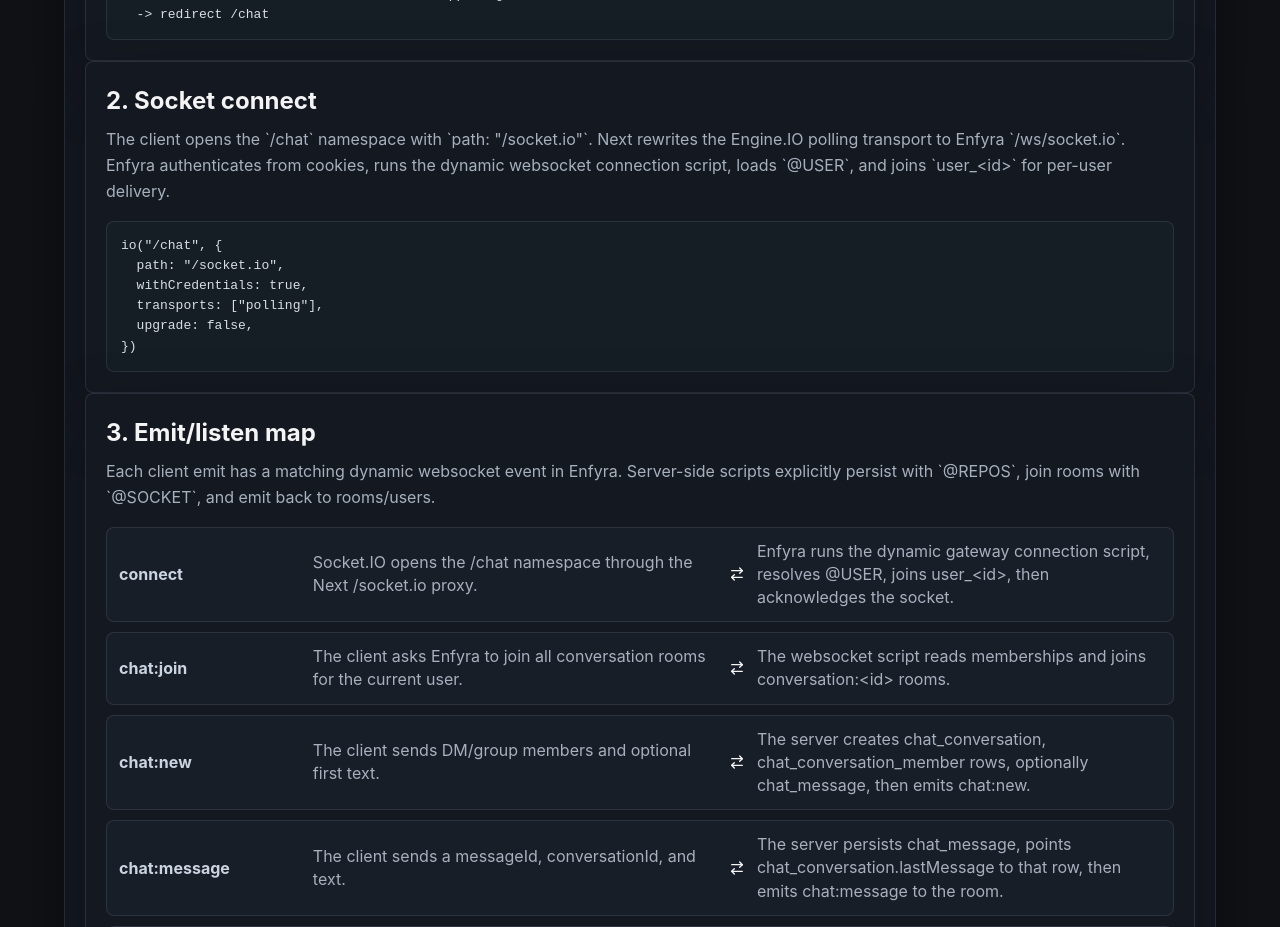
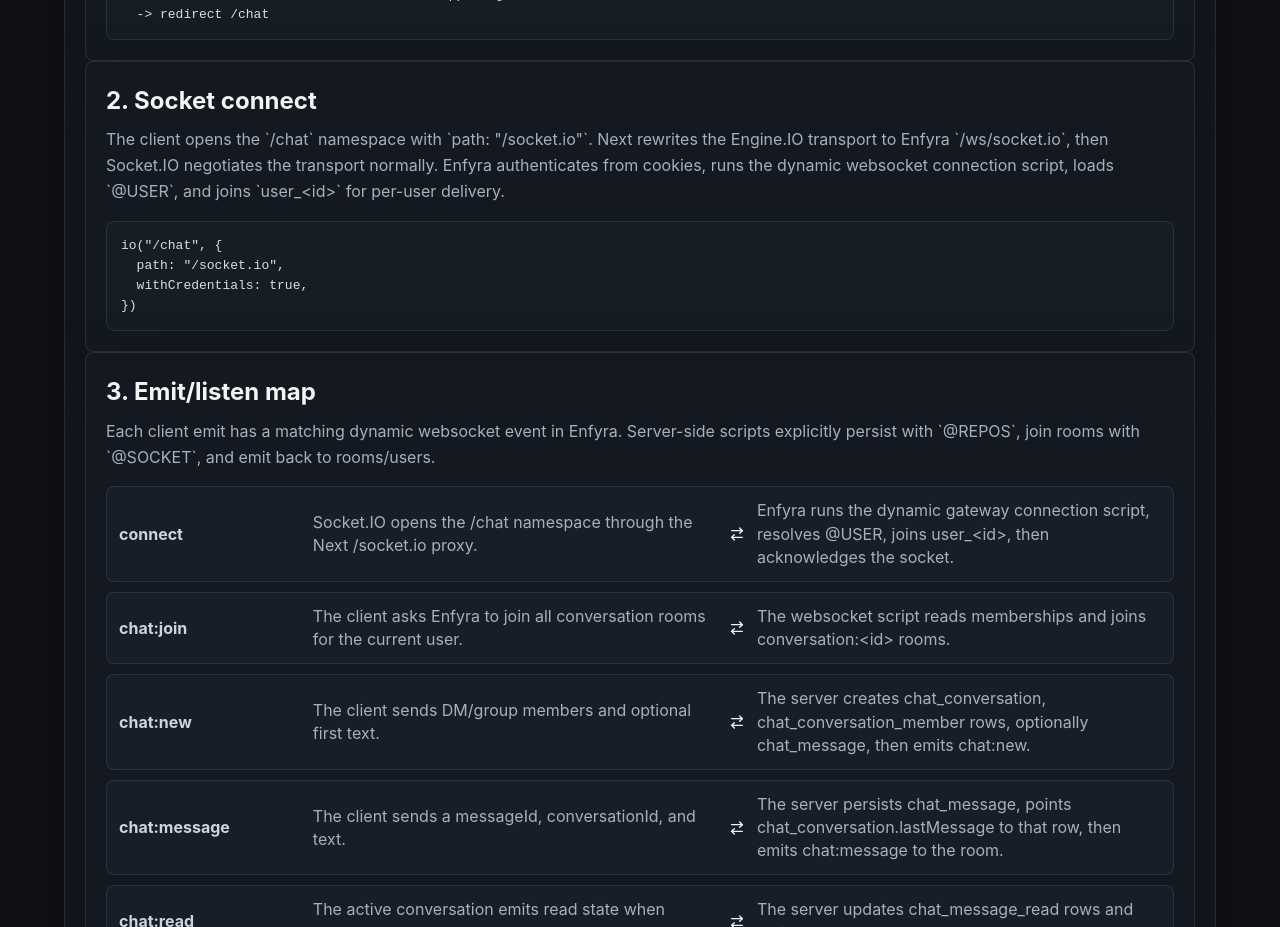
Before and after one commit to enfyra/enfyra-next-chat-app, a Next.js app: page /how-it-works in a window 1280 px wide. Shown: the part 940-1867 px from the top of the page. Built offline with nearby package versions, Linux system fonts and the light colour scheme; no server answers.

Commit message:
fix: remove unnecessary transport options from websocket configuration

```diff
--- a/app/how-it-works/page.tsx
+++ b/app/how-it-works/page.tsx
@@ -126,15 +126,13 @@ Google callback
         <h2>2. Socket connect</h2>
         <p>
           The client opens the `/chat` namespace with `path: "/socket.io"`. Next rewrites the
-          Engine.IO polling transport to Enfyra `/ws/socket.io`. Enfyra authenticates from cookies,
-          runs the dynamic websocket connection script, loads `@USER`, and joins `user_&lt;id&gt;`
-          for per-user delivery.
+          Engine.IO transport to Enfyra `/ws/socket.io`, then Socket.IO negotiates the transport
+          normally. Enfyra authenticates from cookies, runs the dynamic websocket connection script,
+          loads `@USER`, and joins `user_&lt;id&gt;` for per-user delivery.
         </p>
         <CodeBlock>{`io("${enfyraConfig.websocketNamespace}", {
   path: "${enfyraConfig.websocketPath}",
   withCredentials: true,
-  transports: ["polling"],
-  upgrade: false,
 })`}</CodeBlock>
       </section>
 
@@ -288,8 +286,6 @@ export const enfyraConfig = {
 io(enfyraConfig.websocketNamespace, {
   path: enfyraConfig.websocketPath,
   withCredentials: true,
-  transports: ["polling"],
-  upgrade: false,
 })`}</CodeBlock>
       </section>
 
--- a/components/ChatApp.tsx
+++ b/components/ChatApp.tsx
@@ -435,8 +435,6 @@ export default function ChatApp({ initialConversationId }: { initialConversation
       path: enfyraConfig.websocketPath,
       withCredentials: true,
       reconnection: false,
-      transports: ["polling"],
-      upgrade: false,
     });
     socketRef.current = socket;
 
```
